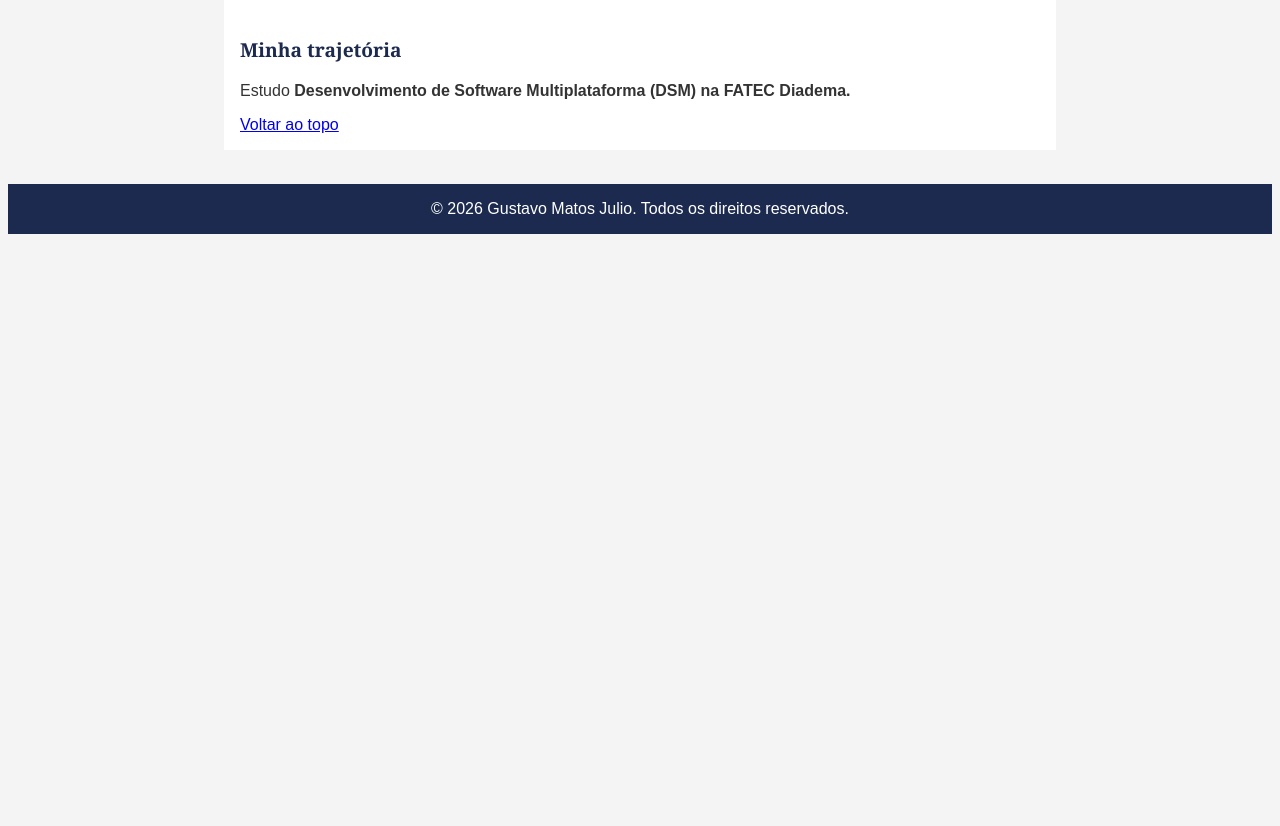
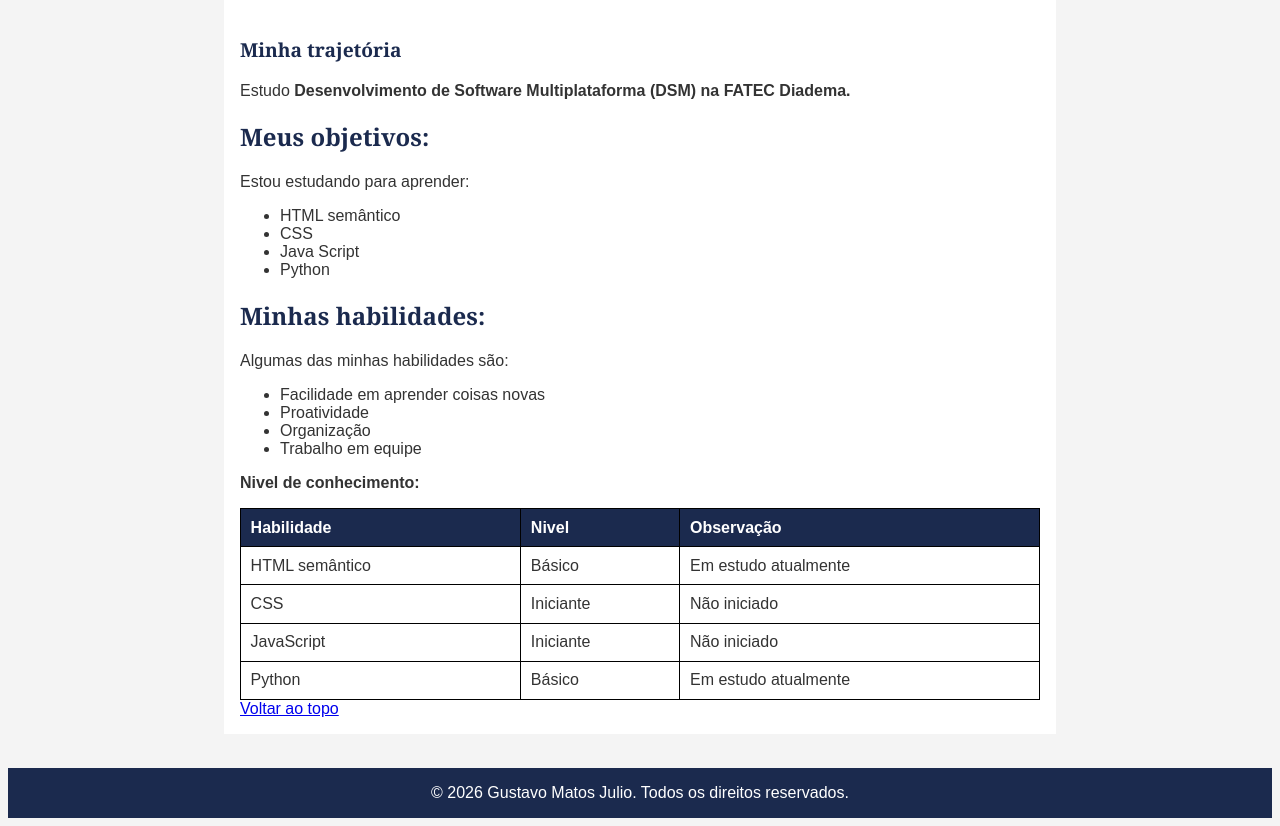
Before and after one commit to gustavom-julio/portfolio-gustavo-matos, a plain HTML site: page index.html in a window 1280 px wide. Shown: the part 646-1472 px from the top of the page. Before the commit the page ends 888 px from the top, so only its background shows below. Drawn offline with Linux system fonts and the light colour scheme.

Commit message:
Adicionado objetivos e habilidades

```diff
--- a/index.html
+++ b/index.html
@@ -44,6 +44,58 @@
                 <p>Estudo <strong>Desenvolvimento de Software Multiplataforma (DSM) na FATEC Diadema.</strong></p>
             </article>
 
+            </section>
+
+        <section id="objetivos">
+            <h2>Meus objetivos:</h2>
+            <p>Estou estudando para aprender:</p>
+            <ul>
+                <li>HTML semântico</li>
+                <li>CSS</li>
+                <li>Java Script</li>
+                <li>Python</li>
+            </ul>
+        </section>
+
+        <section id="habilidade">
+            <h2>Minhas habilidades:</h2>
+            <p>Algumas das minhas habilidades são:</p>
+            <ul>
+                <li>Facilidade em aprender coisas novas</li>
+                <li>Proatividade</li>
+                <li>Organização</li>
+                <li>Trabalho em equipe</li>
+            </ul>
+            <p><strong>Nivel de conhecimento:</strong></p>
+            <table border="1">
+                <tr>
+                    <th>Habilidade</th>
+                    <th>Nivel</th>
+                    <th>Observação</th>
+                </tr>
+                <tr>
+                    <td>HTML semântico</td>
+                    <td>Básico</td>
+                    <td>Em estudo atualmente</td>
+                </tr>
+                <tr>
+                    <td>CSS</td>
+                    <td>Iniciante</td>
+                    <td>Não iniciado</td>
+                </tr>
+                <tr>
+                    <td>JavaScript</td>
+                    <td>Iniciante</td>
+                    <td>Não iniciado</td>
+                </tr>
+                <tr>
+                    <td>Python</td>
+                    <td>Básico</td>
+                    <td>Em estudo atualmente</td>
+                </tr>
+            </table>
+        </section>
+
     <!-- INICIO: contato (feature/contato) -->
 
     <a href="#topo">Voltar ao topo</a>
```
